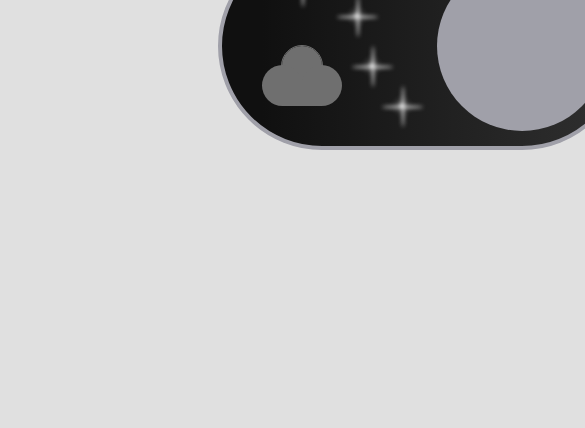
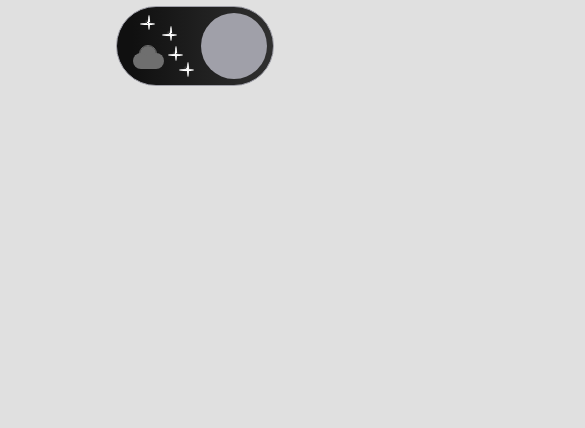
Before and after one commit to rex0515/lb-switch, a plain HTML site: page index.html in a window 390 px wide. Shown: the part 416-844 px from the top of the page, 585 px wide, since content can reach past the window. Drawn offline with Linux system fonts and the light colour scheme.

Commit message:
Good enough I don't care about the look in the mobile browsers

```diff
--- a/lb-switch.css
+++ b/lb-switch.css
@@ -1,5 +1,5 @@
 :root {
-	--scale: 200px;
+	--scale: min(20dvw, 300px);
 	--circle-scale: 0.85;
 	--animation-speed: 0.5s;
 
@@ -41,7 +41,6 @@
 
 	display: flex;
 	align-items: center;
-	/*clip-path: xywh(-10px -10px 1020px 520px 999999px);*/
 }
 
 .lb-switch-inner {
@@ -52,6 +51,8 @@
 
 	display: flex;
 	align-items: center;
+	border-radius: 999999px;
+
 	clip-path: xywh(0 0 var(--width) var(--height) round 999999px);
 }
 
@@ -61,7 +62,7 @@
 	position: absolute;
 
 	opacity: 0;
-	left: -200px;
+	left: calc(-1 * var(--scale));
 	bottom: 0;
 
 	display: block;
--- a/style.css
+++ b/style.css
@@ -5,14 +5,15 @@
 body {
 	margin: 0;
 	padding: 0;
-	min-width: 100vh;
-	min-height: 100vh;
+	width: 100dvw;
+	height: 100dvh;
 
 	display: flex;
 	flex-direction: column;
+	align-items: center;
+	justify-content: center;
 
-	width: 100%;
-	height: 100%;
+	overflow: hidden;
 
 	color-scheme: light dark;
 
@@ -21,8 +22,8 @@ body {
 }
 
 #wrapper {
-	width: 100%;
-	height: 100%;
+	width: fit-content;
+	height: fit-content;
 
 	display: flex;
 	flex-direction: column;
```
